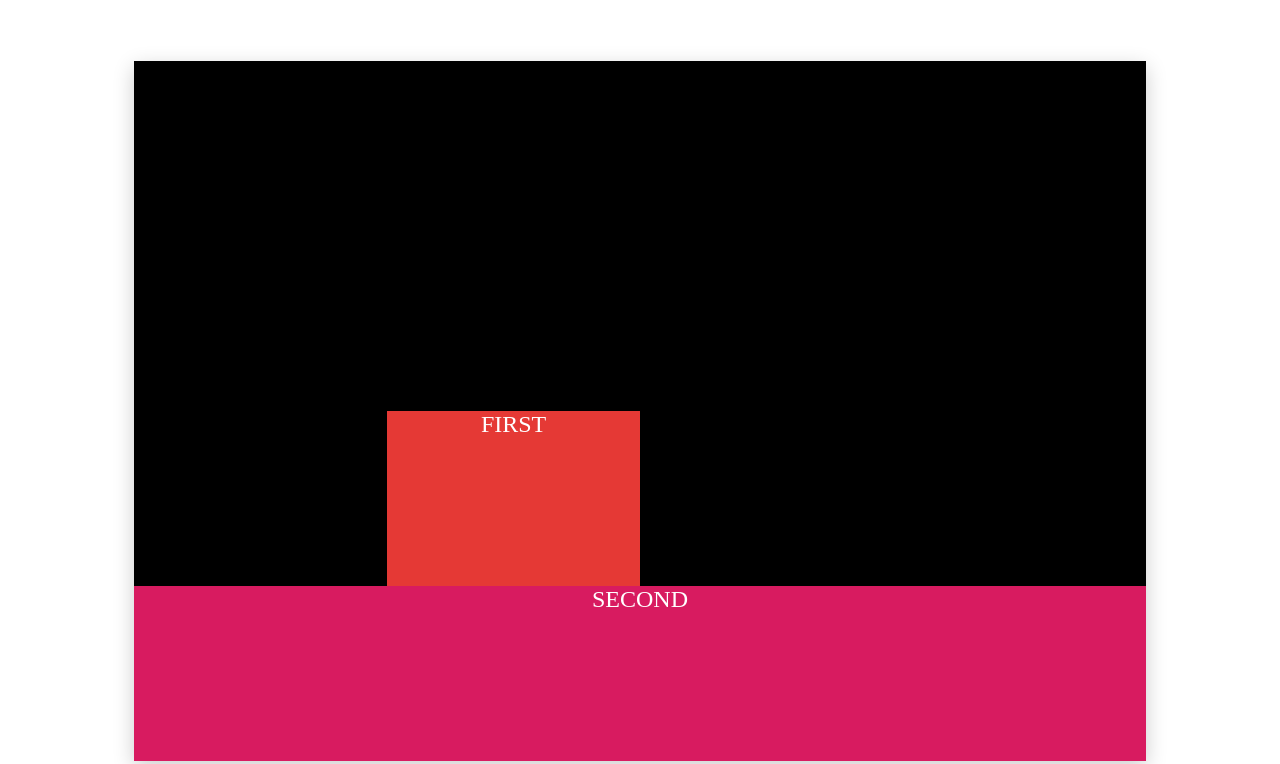
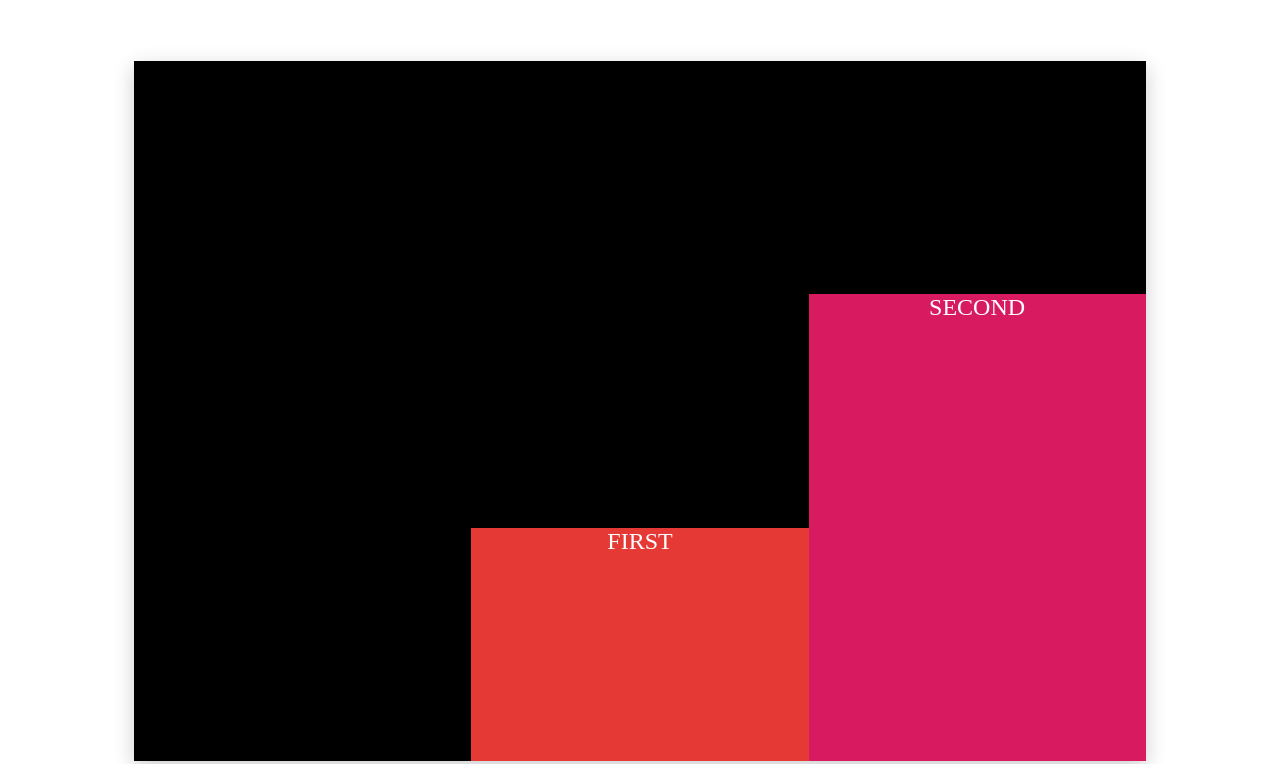
Before and after one commit to sun-n-y/cssGrid2, a plain HTML site: page index.html in a window 1280 px wide. Shown: the part 139-903 px from the top of the page. Drawn offline with Linux system fonts and the light colour scheme.

Commit message:
add grid line names

```diff
--- a/app.css
+++ b/app.css
@@ -9,20 +9,21 @@
   /* grid-template-rows: 100px 100px 100px; */
   /* grid-template-rows: 1fr 2fr 1fr 2fr; */
   /* grid-template: 1fr 1fr 1fr / 1fr 1fr 1fr; */
-  grid-template-columns: 1fr 1fr 1fr 1fr;
-  grid-template-rows: 1fr 1fr 1fr 1fr;
+  grid-template-columns: [c1] 1fr [c2] 1fr [c3] 1fr [c4];
+  grid-template-rows: [r1] 1fr [r2] 1fr [r3] 1fr [r4];
 }
 
 .box {
   color: white;
   font-size: 1.5rem;
   text-align: center;
-  grid-column: 2/3;
-  grid-row: 3;
+  grid-column: c2/c3;
+  grid-row: r3/r4;
 }
 .box2 {
   color: white;
   font-size: 1.5rem;
   text-align: center;
-  grid-area: 4/1/5/5;
+  grid-column: c3/c4;
+  grid-row: r2/span 2;
 }
```
